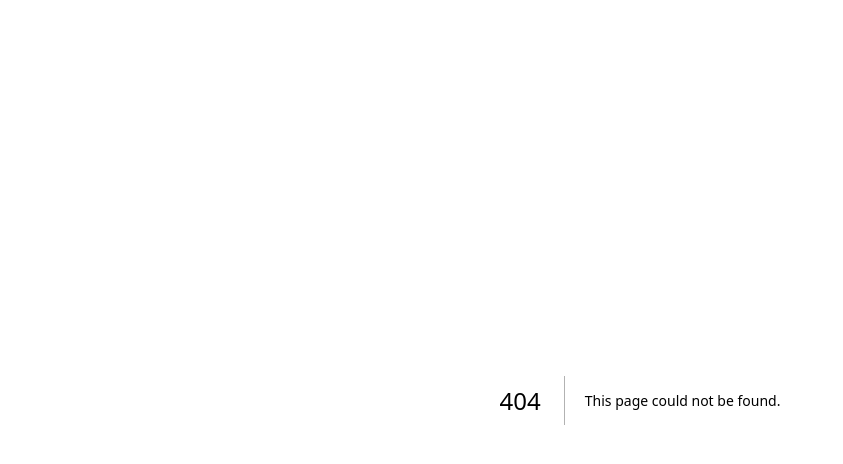
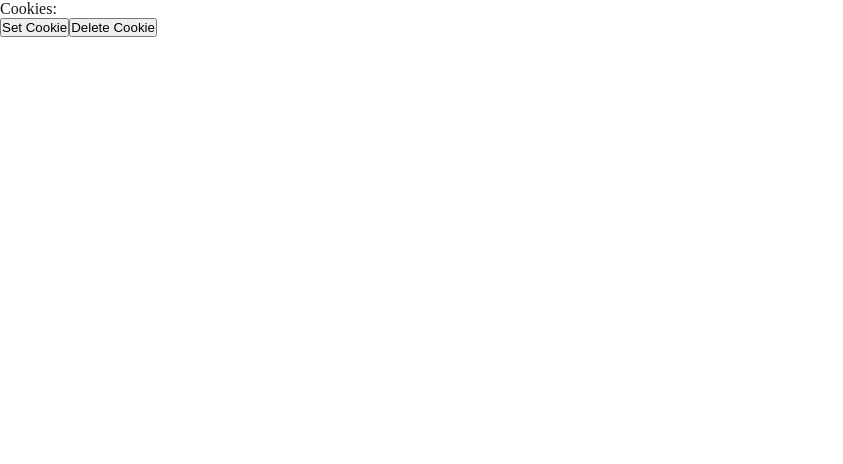
Before and after one commit to TechSukeSuke/learn-next-15.x, a Next.js app in the folder apps/next-15/: page /async-request-APIs--breakin-change/cookies in a window 1280 px wide. Before the commit this address had no page. Shown: the top 464 px of the page, without its empty margins (0-843 px from the left). Built offline with nearby package versions, Linux system fonts and the light colour scheme; no server answers.

Commit message:
feat: async cookies.

```diff
--- /dev/null
+++ b/apps/next-15/app/async-request-APIs--breakin-change/cookies/button.tsx
@@ -0,0 +1,17 @@
+"use client";
+
+const SetCookieButton = () => {
+  const handleClickSetCookie = () => {
+    document.cookie = "token=1234567890"
+  }
+  return <button type="button" onClick={handleClickSetCookie}>Set Cookie</button>;
+}
+
+const DeleteCookieButton = () => {
+  const handleClickDeleteCookie = () => {
+    document.cookie = "token="
+  }
+  return <button type="button" onClick={handleClickDeleteCookie}>Delete Cookie</button>;
+}
+
+export { SetCookieButton, DeleteCookieButton }
--- /dev/null
+++ b/apps/next-15/app/async-request-APIs--breakin-change/cookies/page.tsx
@@ -0,0 +1,17 @@
+import { cookies } from "next/headers";
+import { DeleteCookieButton, SetCookieButton } from "./button";
+
+const AsyncRequestAPIsBreakinChangeCookies = async () => {
+  const cookieStore = await cookies()
+  const token = cookieStore.get("token")
+
+  return (
+    <div>
+      <div>Cookies: {JSON.stringify(token)}</div>
+      <SetCookieButton />
+      <DeleteCookieButton />
+    </div>
+  );
+};
+
+export default AsyncRequestAPIsBreakinChangeCookies;
```
